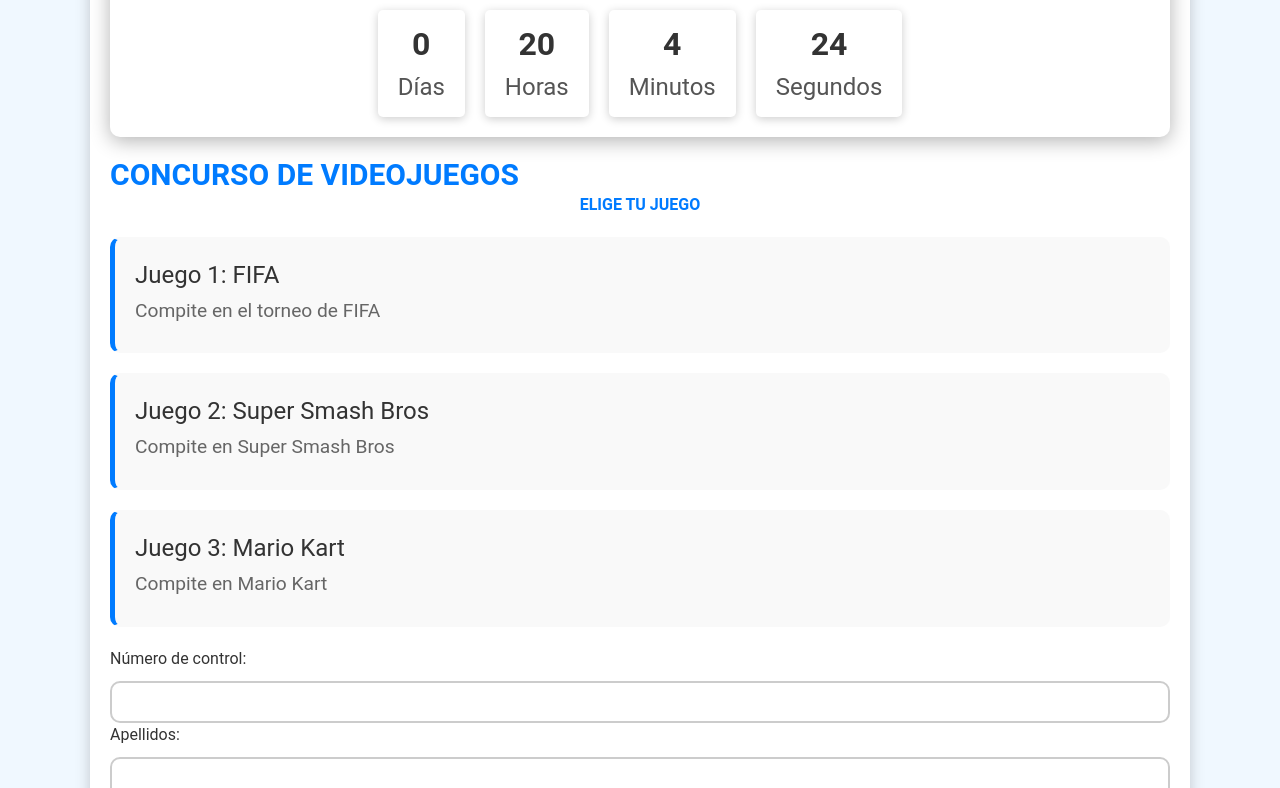
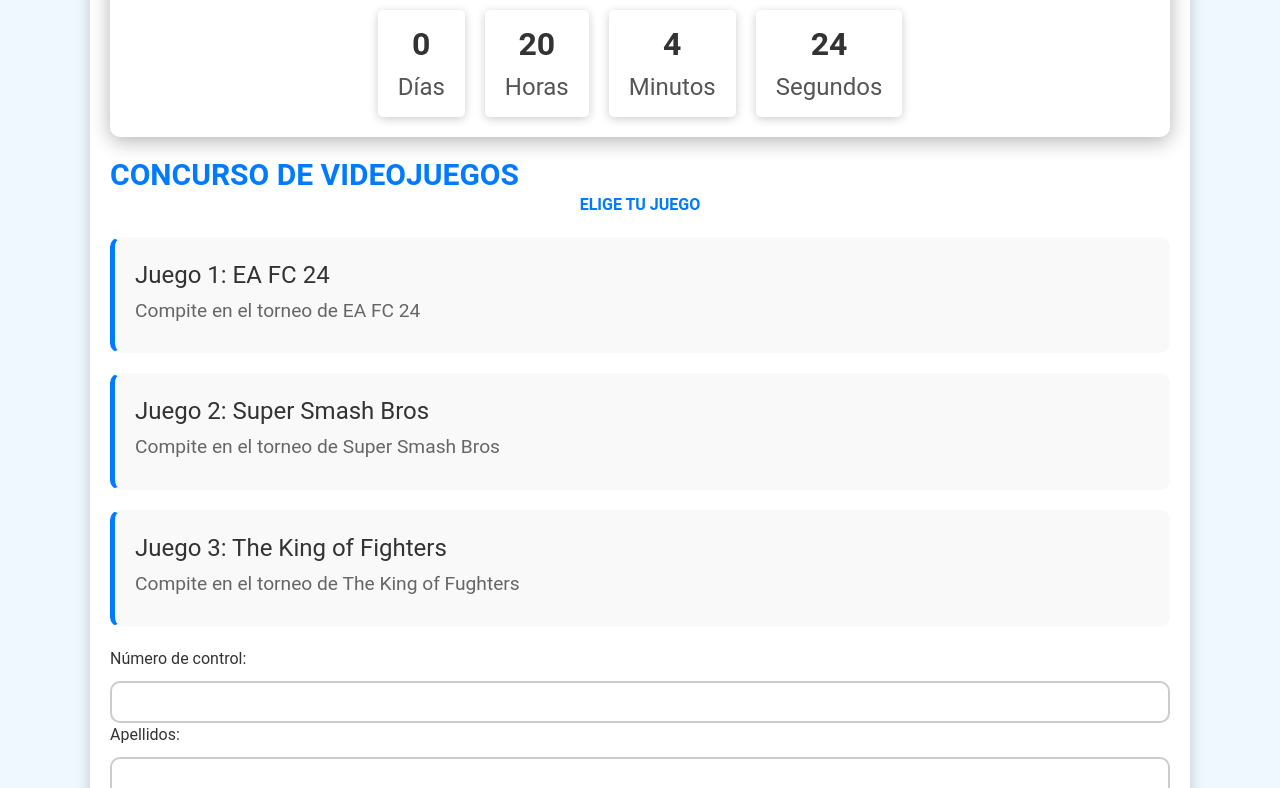
Before and after one commit to mael098/jornadas, a Next.js app: page /videojuegos in a window 1280 px wide. Shown: the part 465-1253 px from the top of the page. Built offline with nearby package versions, Linux system fonts and the light colour scheme; no server answers; the database is empty.

Commit message:
fix formulario Radio

```diff
--- a/src/app/videojuegos/FormularioJuegos.tsx
+++ b/src/app/videojuegos/FormularioJuegos.tsx
@@ -54,8 +54,8 @@
             <h3>Elige tu juego</h3>
             <Radio
                 name="juego"
-                taller="Juego 1: FIFA"
-                descripcion="Compite en el torneo de FIFA"
+                taller="Juego 1: EA FC 24"
+                descripcion="Compite en el torneo de EA FC 24"
                 docente=""
                 value={JUEGOS.Juego_1}
                 required
@@ -65,7 +65,7 @@
             <Radio
                 name="juego"
                 taller="Juego 2: Super Smash Bros"
-                descripcion="Compite en Super Smash Bros"
+                descripcion="Compite en el torneo de Super Smash Bros"
                 docente=""
                 value={JUEGOS.Juego_2}
                 required
@@ -74,8 +74,8 @@
             />
             <Radio
                 name="juego"
-                taller="Juego 3: Mario Kart"
-                descripcion="Compite en Mario Kart"
+                taller="Juego 3: The King of Fighters"
+                descripcion="Compite en el torneo de The King of Fughters"
                 docente=""
                 value={JUEGOS.Juego_3}
                 required
```
